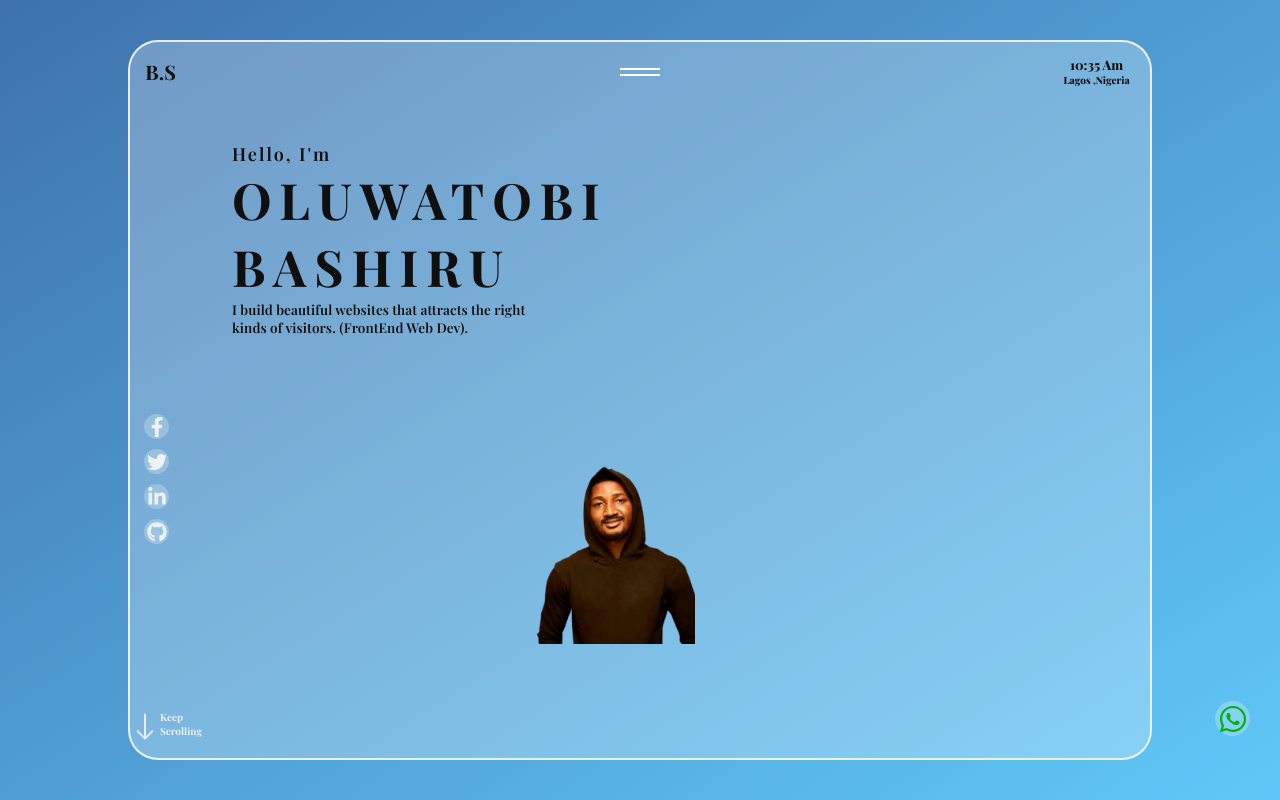
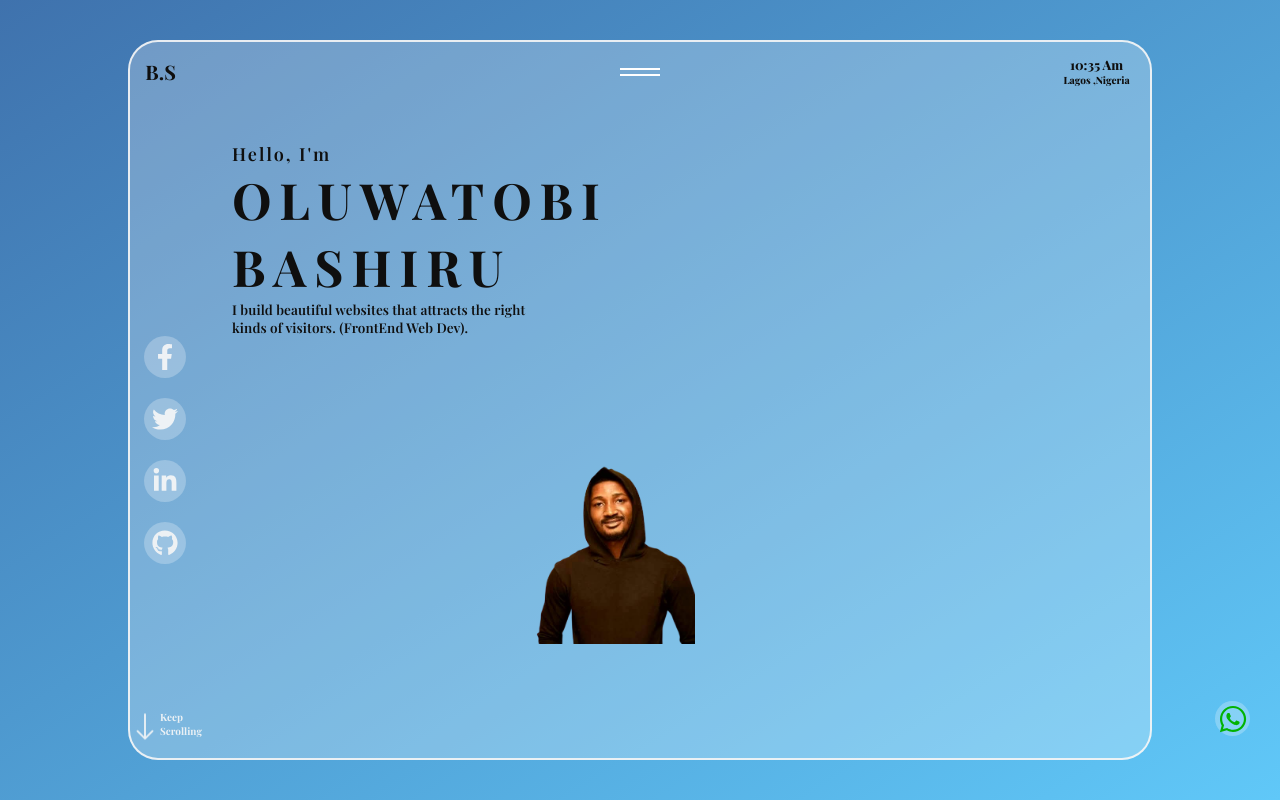
Before and after one commit to SharafaCode/Portfolio, a React (Vite) app: page / in a window 1280 px wide. Built offline with nearby package versions, Linux system fonts and the light colour scheme; a web font is replaced by a local one.

Commit message:
change made

```diff
--- a/src/Components/hero/hero.css
+++ b/src/Components/hero/hero.css
@@ -198,6 +198,32 @@
         flex-direction: column;
         justify-content: space-between;
 
+    }
+    .social-media{
+        position: absolute;
+        top: 50%;
+        left: 0;
+        display: flex;
+        gap: 2rem;
+        flex-direction: column;
+        align-items: center;
+        justify-content: center;
+        margin-left: 1.4rem;
+        margin-top:-6.4rem;
+        font-size: 2.6rem;
+
+
+    }
+
+    .social-media a{
+        display: flex;
+        align-items: center;
+        justify-content: center;
+        color: #f7f7f7e5;
+        width: 4.2rem;
+        height: 4.2rem;
+        background: var(--white-alpha-25);
+        border-radius: 50%;
     }
 
     .col1-wrapper{
```
